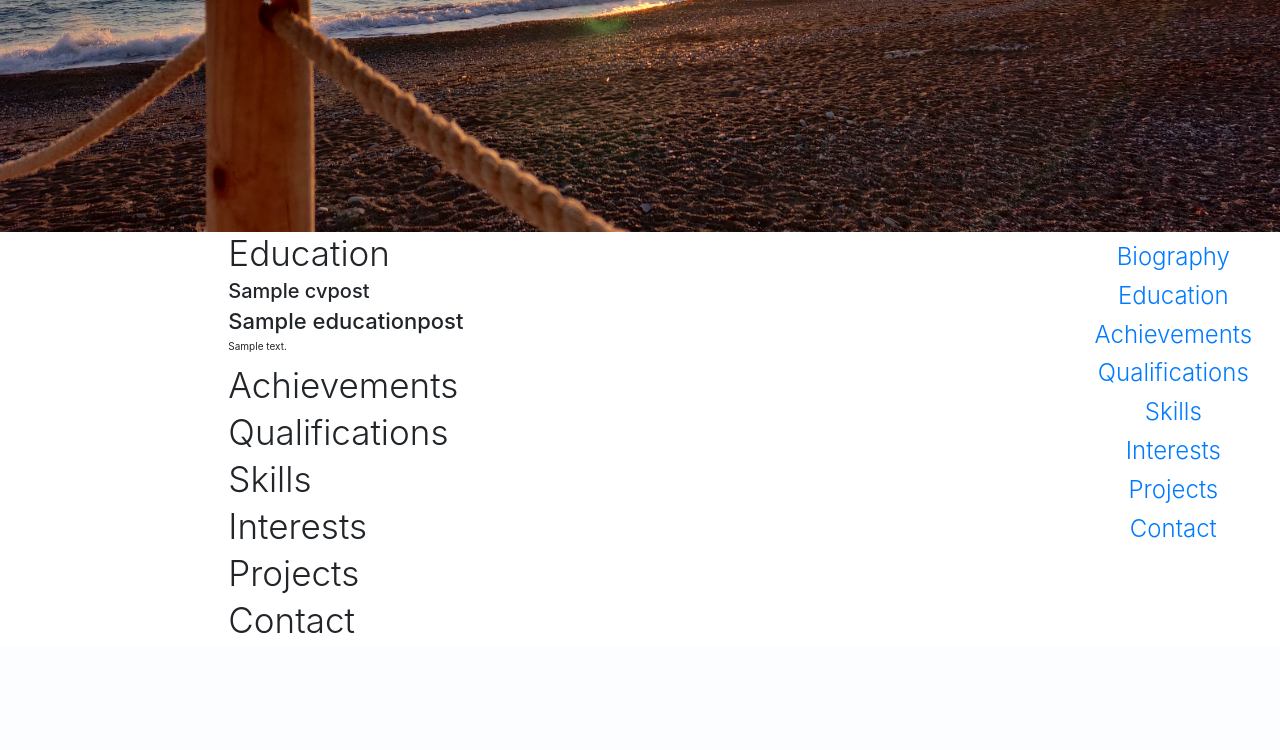
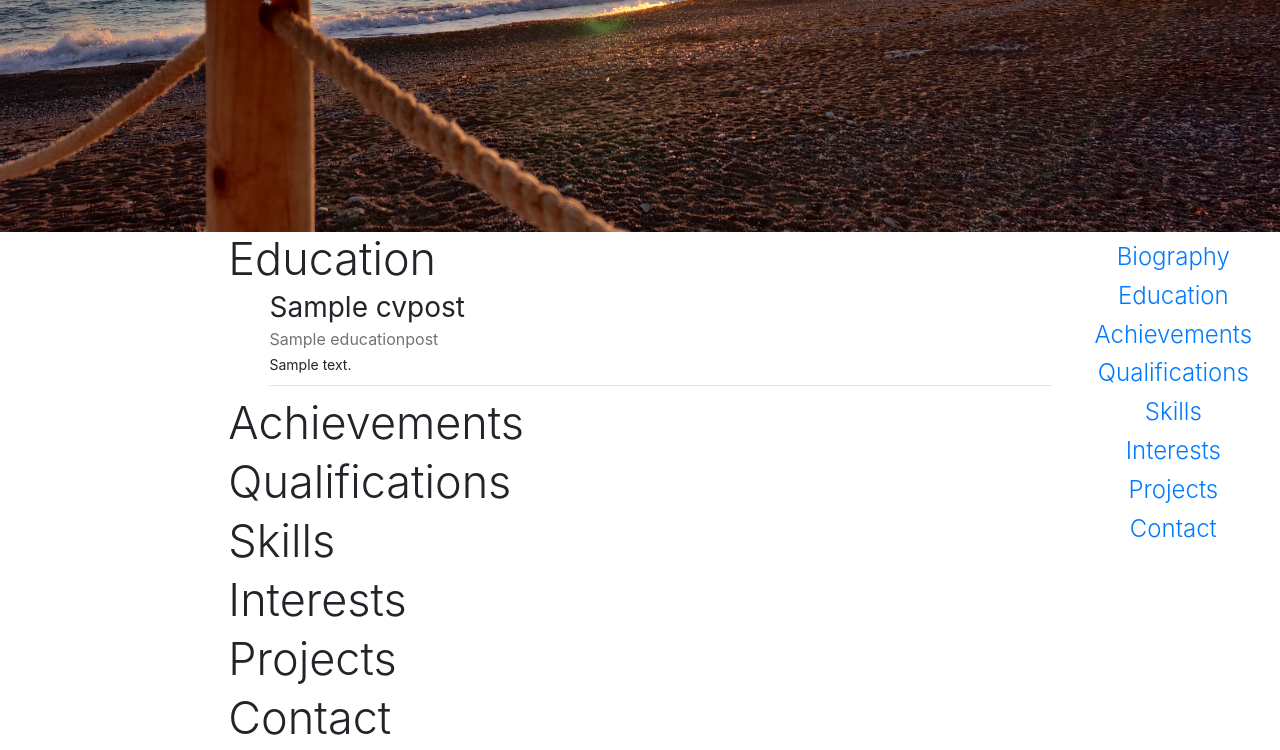
Before and after one commit to Bruncohris13/bridging_coursework, a Django app: page / in a window 1280 px wide. Shown: the part 630-1380 px from the top of the page. Before the commit the page ends 1264 px from the top, so only its background shows below. Run offline with Django 3.2, Linux system fonts and the light colour scheme; tables that the repository leaves empty hold one stand-in row (values such as "Sample post"); grey boxes marked "Sample" are stand-in pictures; some libraries are stand-ins or nearby versions.

Commit message:
Added css to the Education Posts

```diff
--- a/django/cv/static/cv/css/cv.css
+++ b/django/cv/static/cv/css/cv.css
@@ -47,3 +47,22 @@
 }
 
 #scrollspy a {}
+
+.education-post {
+    margin-left: 5%;
+}
+
+.cv-post-title {
+    font-size: 28px;
+    font-weight: 400;
+}
+
+.cv-post-sub-title {
+    font-size: 16px;
+    font-weight: 400;
+    color: rgb(115, 115, 115);
+}
+
+.cv-post-text {
+    font-size: 14px;
+}
--- a/django/cv/templates/cv/home_page.html
+++ b/django/cv/templates/cv/home_page.html
@@ -31,7 +31,7 @@
 {% endblock %}
 
 {% block content %}
-    <h1 id="education" class="display-4">Education
+    <h1 id="education" class="display-3">Education
         {% if user.is_authenticated %}
                 <a class="btn btn-default" href="{% url 'cv_post_new' category='Education' %}"><span class="glyphicon glyphicon-plus"></span></a>
         {% endif %}
@@ -40,16 +40,17 @@
             <div class="education-post">
                 <h2 class="cv-post-title">{{ post.title }}</h2>
                 <h3 class="cv-post-sub-title">{{ post.sub_title }}</h3>
-                <p class="cv-post education-post-text">{{ post.text }}</p>
+                <p class="cv-post-text education-post-text">{{ post.text }}</p>
                 {% if user.is_authenticated %}
                     <a class="btn btn-default" href="{% url 'cv_post_edit' category='Education' pk=post.pk %}"><span class="glyphicon glyphicon-pencil"></span></a>
                 {% endif %}
+                <hr>
             </div>
         {% endfor %}
-    <h1 id="achievements" class="display-4">Achievements</h1>
-    <h1 id="qualifications" class="display-4">Qualifications</h1>
-    <h1 id="skills" class="display-4">Skills</h1>
-    <h1 id="interests" class="display-4">Interests</h1>
-    <h1 id="projects" class="display-4">Projects</h1>
-    <h1 id="contact" class="display-4">Contact</h1>
+    <h1 id="achievements" class="display-3">Achievements</h1>
+    <h1 id="qualifications" class="display-3">Qualifications</h1>
+    <h1 id="skills" class="display-3">Skills</h1>
+    <h1 id="interests" class="display-3">Interests</h1>
+    <h1 id="projects" class="display-3">Projects</h1>
+    <h1 id="contact" class="display-3">Contact</h1>
 {% endblock %}
```
